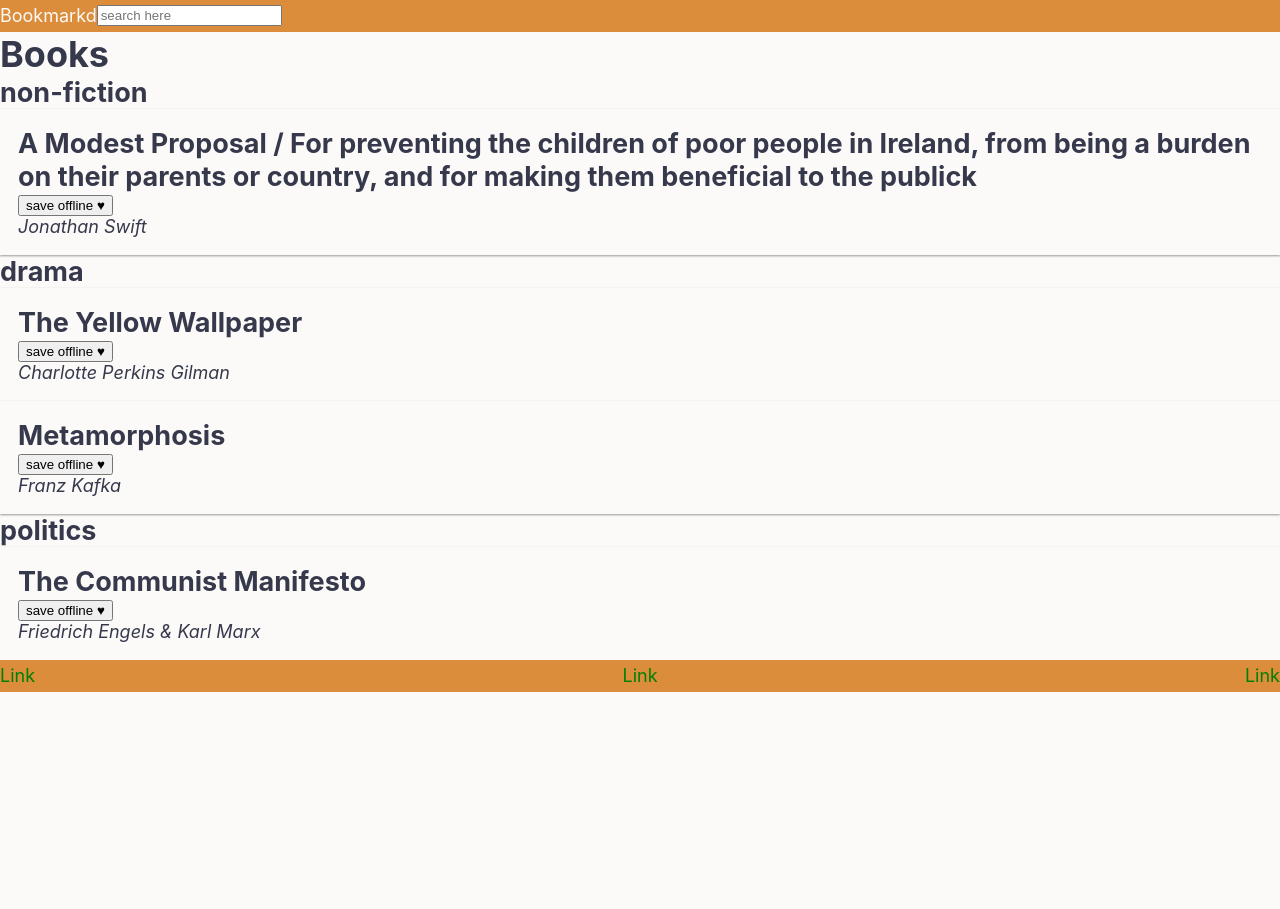
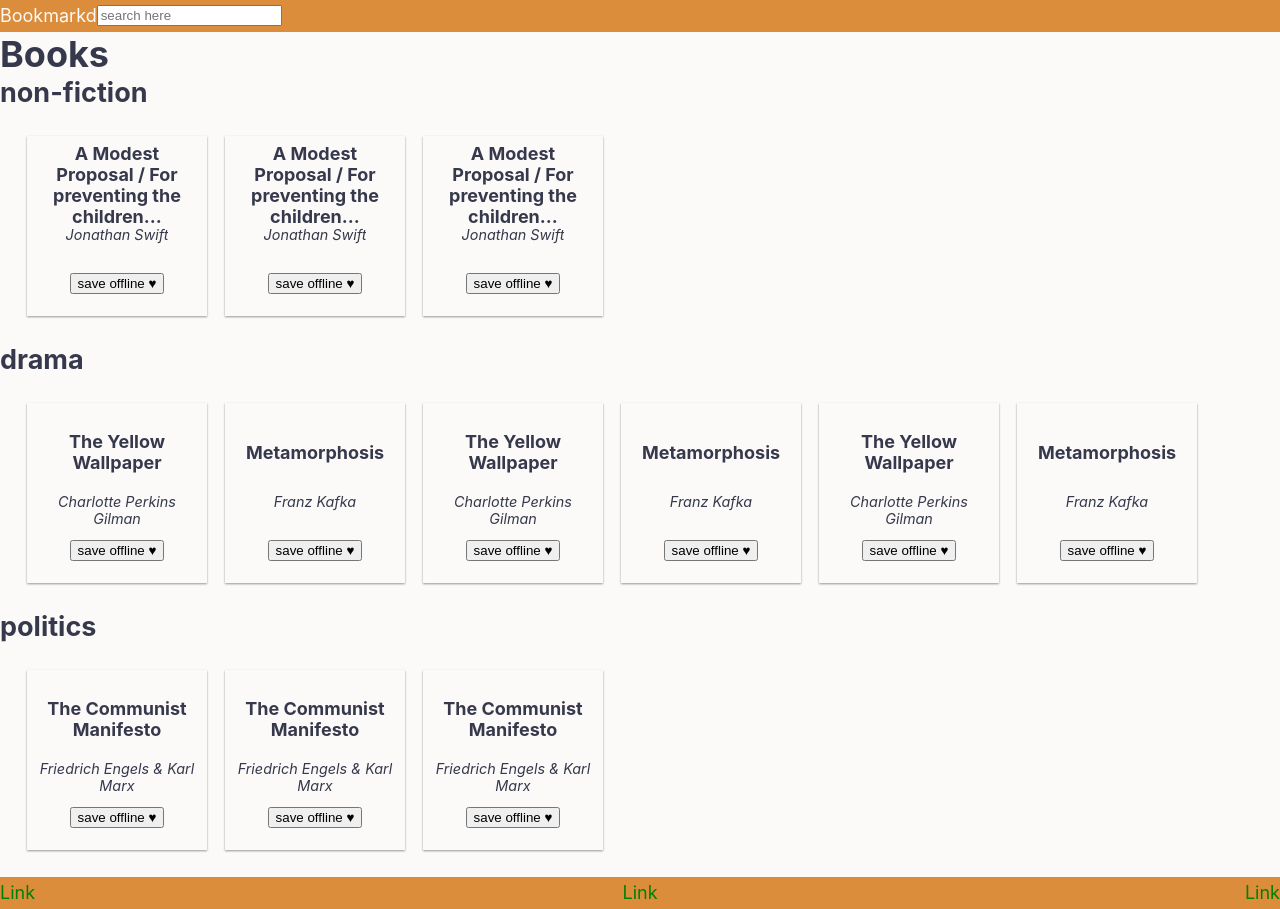
Before and after one commit to oliverjam/bookmarkd, a React (Create React App) app: page / in a window 1280 px wide. Before the commit the page ends 800 px from the top, so only its background shows below. Built offline with nearby package versions, Linux system fonts and the light colour scheme.

Commit message:
Add styling to book items
Add truncation for long titles, side scrolling for the rows :smile:

```diff
--- a/src/components/Book.js
+++ b/src/components/Book.js
@@ -1,11 +1,22 @@
 import React from 'react';
 
-// import styled from 'styled-components';
+import styled from 'styled-components';
 import { fetchBook } from '../actions';
 import { connect } from 'react-redux';
 import { bindActionCreators } from 'redux';
 import { Link } from 'react-router-dom';
 import Card from './base/Card';
+import Title from './base/Title';
+
+const Footer = styled.footer`
+  font-size: 0.8rem;
+  overflow: scroll;
+  height: 20%;
+`;
+
+const Button = styled.button`
+  margin-top: 0.8rem;
+`;
 
 function Book(props) {
   const { title, author, id, slug } = props.details;
@@ -13,11 +24,17 @@ function Book(props) {
   const cacheBook = () => props.fetchBook(url, id);
   return (
     <Card>
-      <Link to={`/reader/${slug}`}><h2>{title}</h2></Link>
-      <button onClick={cacheBook}>
+      <Title>
+        <Link to={`/reader/${slug}`}>
+          {title.split(' ').length > 8
+            ? title.split(' ').slice(0, 8).join(' ') + '...'
+            : title}
+        </Link>
+      </Title>
+      <Footer><cite>{author}</cite></Footer>
+      <Button onClick={cacheBook}>
         save offline ♥
-      </button>
-      <footer><cite>{author}</cite></footer>
+      </Button>
     </Card>
   );
 }
--- a/src/components/BookRows.js
+++ b/src/components/BookRows.js
@@ -9,9 +9,16 @@ const mapStateToProps = state => ({
   books: state.books,
 });
 
-const Row = styled.div`
+const Row = styled.ul`
   height: 25%;
   width: 100%;
+  display:flex;
+  overflow-x:scroll;
+  margin: ${props => props.theme.spaceM};
+`;
+
+const BookList = styled.li`
+  list-style-type: none;
 `;
 
 class BookRows extends Component {
@@ -31,10 +38,14 @@ class BookRows extends Component {
     return (
       <div>
         {Object.keys(myBooks).map(genre => (
-          <Row>
+          <div key={uuid()}>
             <h2>{genre}</h2>
-            {myBooks[genre].map(genredBook => <Book details={genredBook} />)}
-          </Row>
+            <Row>
+              {myBooks[genre].map(genredBook => (
+                <BookList key={uuid()}><Book details={genredBook} /></BookList>
+              ))}
+            </Row>
+          </div>
         ))}
       </div>
     );
--- a/src/components/base/Card.js
+++ b/src/components/base/Card.js
@@ -1,10 +1,16 @@
 import styled from 'styled-components';
 
 const Card = styled.article`
-  width: 100%;
-  padding: ${props => props.theme.spaceM};
+  width: 10rem;
+  height: 10rem;
+  padding: ${props => props.theme.spaceS};
   background-color: ${props => props.theme.bgLight};
   box-shadow: 0 1px 2px rgba(0, 0, 0, 0.4);
+  margin: ${props => props.theme.spaceS};
+  text-align: center;
+  display: flex;
+  flex-direction: column;
+  align-items: center;
 `;
 
 export default Card;
--- /dev/null
+++ b/src/components/base/Title.js
@@ -0,0 +1,11 @@
+import styled from 'styled-components';
+
+const Title = styled.h2`
+  height: 50%;
+  font-size: 1.0rem;
+  flex-direction: column;
+  display: flex;
+  justify-content: center;
+`;
+
+export default Title;
--- a/src/defaultState.js
+++ b/src/defaultState.js
@@ -6,6 +6,62 @@ const defaultState = {
   message: '',
   books: [
     //TODO REMEMBER TO PUT DEFAULT STATE BACK TO NORMAL
+    {
+      title: 'A Modest Proposal / For preventing the children of poor people in Ireland, from being a burden on their parents or country, and for making them beneficial to the publick',
+      author: 'Jonathan Swift',
+      slug: 'a-modest-proposal',
+      id: 'f34a73c5-caf0-4d1d-b76c-a4e116d70a4e',
+      genre: 'non-fiction',
+    },
+    {
+      title: 'The Yellow Wallpaper',
+      author: 'Charlotte Perkins Gilman',
+      slug: 'the-yellow-wallpaper',
+      id: '096b7b4c-b36e-4555-a9fe-30e76e33c7a7',
+      genre: 'drama',
+    },
+    {
+      title: 'The Communist Manifesto',
+      author: 'Friedrich Engels & Karl Marx',
+      slug: 'the-communist-manifesto',
+      id: '6c2e15ff-a237-410e-93f0-f6dc9718d52a',
+      genre: 'politics',
+    },
+    {
+      title: 'Metamorphosis',
+      author: 'Franz Kafka',
+      slug: 'metamorphosis',
+      id: 'c894820a-8b6e-40c0-b22d-5ca63cc41c1b',
+      genre: 'drama',
+    },
+    {
+      title: 'A Modest Proposal / For preventing the children of poor people in Ireland, from being a burden on their parents or country, and for making them beneficial to the publick',
+      author: 'Jonathan Swift',
+      slug: 'a-modest-proposal',
+      id: 'f34a73c5-caf0-4d1d-b76c-a4e116d70a4e',
+      genre: 'non-fiction',
+    },
+    {
+      title: 'The Yellow Wallpaper',
+      author: 'Charlotte Perkins Gilman',
+      slug: 'the-yellow-wallpaper',
+      id: '096b7b4c-b36e-4555-a9fe-30e76e33c7a7',
+      genre: 'drama',
+    },
+    {
+      title: 'The Communist Manifesto',
+      author: 'Friedrich Engels & Karl Marx',
+      slug: 'the-communist-manifesto',
+      id: '6c2e15ff-a237-410e-93f0-f6dc9718d52a',
+      genre: 'politics',
+    },
+    {
+      title: 'Metamorphosis',
+      author: 'Franz Kafka',
+      slug: 'metamorphosis',
+      id: 'c894820a-8b6e-40c0-b22d-5ca63cc41c1b',
+      genre: 'drama',
+    },
     {
       title: 'A Modest Proposal / For preventing the children of poor people in Ireland, from being a burden on their parents or country, and for making them beneficial to the publick',
       author: 'Jonathan Swift',
```
